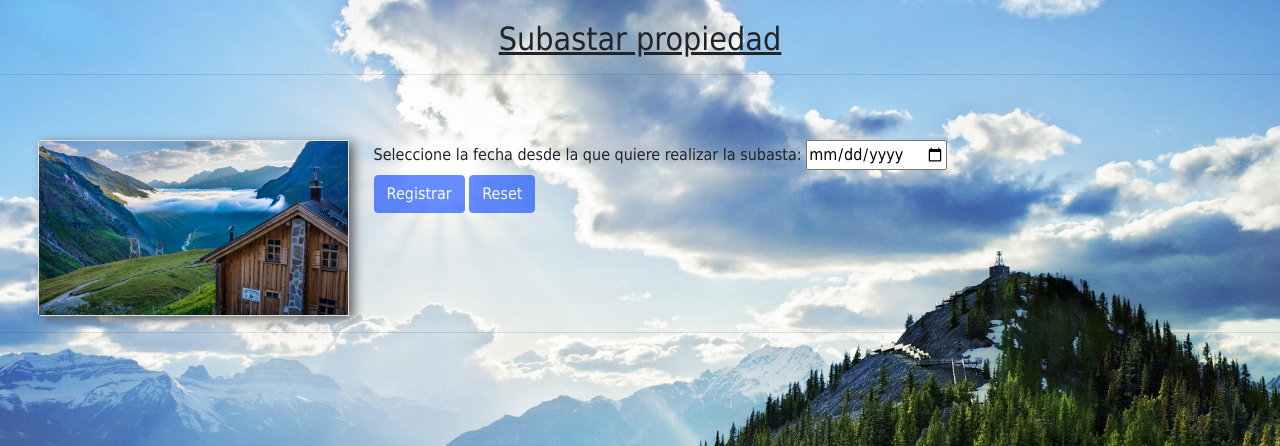
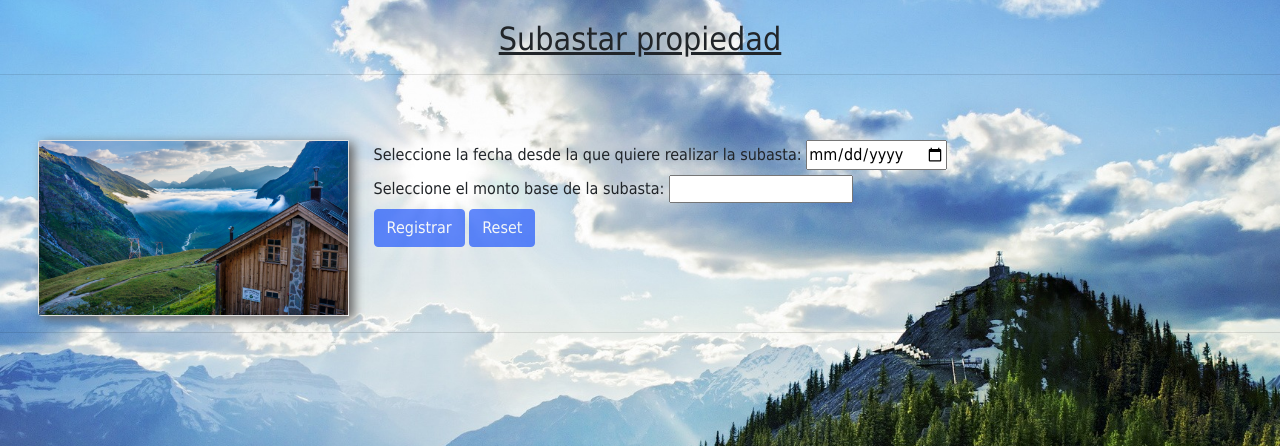
Before and after one commit to mateofreyre/GrupoIngenieria2019, a PHP site: template templates/agregar_subasta.html.twig in a window 1280 px wide. Shown: the part 72-518 px from the top of the page. Run offline with PHP 8.4, Linux system fonts and the light colour scheme; the template is opened without the code that fills it: most values are stand-ins (such as "Sample title", 1, 10 or a date in 2020); some libraries are stand-ins or nearby versions.

Commit message:
Arreglos en los templates

```diff
--- a/model/SubastaRepository.php
+++ b/model/SubastaRepository.php
@@ -32,7 +32,7 @@ Class SubastaRepository extends PDORepository {
 		//recuperar datos de la fecha ingresada y id de propiedad
 		$id_propiedad = $_GET['id'];
 		$fecha_desde = $_POST['fecha'];
-		$monto = $_POST['monto'];
+		$monto = $_POST['monto_base'];
 		//Se le agregan 7 dias a la fecha ingresada
 		$nuevafecha = strtotime ( '+7 day' , strtotime ($fecha_desde ) ) ;
 		$nuevafecha = date ( 'Y-m-d' , $nuevafecha );
--- a/templates/agregar_propiedad.html.twig
+++ b/templates/agregar_propiedad.html.twig
@@ -30,14 +30,14 @@
                     <label for="lugar" class="">lugar</label>
                     <input type="text" id="lugar" name="lugar" class="login-input" placeholder="Lugar de la propiedad" required>
                 </div>
-                <div class="">
+            <!--    <div class="">
                     <label for="monto_normal" class="">Monto Normal</label>
                     <input type="text" id="monto_normal" name="monto_normal" class="login-input" placeholder="Monto normal de la propiedad" required>
                 </div>
                 <div class="">
                     <label for="monto_base" class="">Monto base</label>
                     <input type="text" id="monto_base" name="monto_base" class="login-input" placeholder="Monto base de la propiedad" required>
-                </div>
+                </div>-->
               <button id="arriba" type="submit" class="login-input">Guardar</button>
               <button id="abajo" type="reset" class="login-input">Reset</button>
             </div>
--- a/templates/agregar_subasta.html.twig
+++ b/templates/agregar_subasta.html.twig
@@ -46,6 +46,10 @@
                       <label for="fecha"> Seleccione la fecha desde la que quiere realizar la subasta: </label>
                       <input type="date" name="fecha" id="fecha" placeholder="DD-MM-AAAA" required>
                     </div>
+                    <div class="">
+                      <label> Seleccione el monto base de la subasta: </label>
+                      <input type="number" name="monto_base" id="monto_base" placeholder="" required>
+                    </div>
               <button id="izquierda" type="submit" class="enlaceboton">Registrar</button>
               <button id="derecha" type="reset" class="enlaceboton">Reset</button>
           </div>
```
